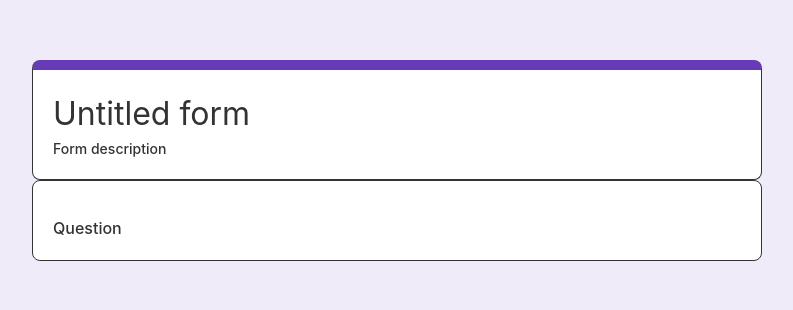
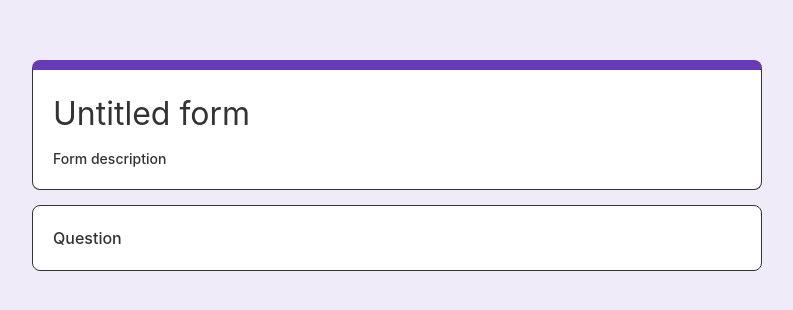
Before and after one commit to Deemou/google-form, a React (Vite) app: page / in a window 1280 px wide. Shown: the top 310 px of the page, without its empty margins (243-1036 px from the left). Built offline with nearby package versions, Linux system fonts and the light colour scheme.

Commit message:
refactor: rename slice and component with layout change

```diff
--- a/src/app/slices/titleSlice.ts
+++ b/src/app/slices/infoSlice.ts
@@ -1,19 +1,19 @@
 import { createSlice, PayloadAction } from '@reduxjs/toolkit';
 
-interface ItitleSlice {
+interface IinfoSlice {
   title: string;
   description: string;
   isFocused: boolean;
 }
 
-const initialState: ItitleSlice = {
+const initialState: IinfoSlice = {
   title: 'Untitled form',
   description: '',
   isFocused: false
 };
 
-const titleSlice = createSlice({
-  name: 'titleSlice',
+const infoSlice = createSlice({
+  name: 'infoSlice',
   initialState,
   reducers: {
     updateTitle: (state, action: PayloadAction<{ title: string }>) => {
@@ -35,6 +35,6 @@ const titleSlice = createSlice({
 });
 
 export const { updateTitle, updateDescription, setFocusedStatus } =
-  titleSlice.actions;
+  infoSlice.actions;
 
-export default titleSlice.reducer;
+export default infoSlice.reducer;
--- a/src/app/store.ts
+++ b/src/app/store.ts
@@ -1,9 +1,9 @@
 import { configureStore, ThunkAction, Action } from '@reduxjs/toolkit';
-import titleSlice from './slices/titleSlice';
+import infoSlice from './slices/infoSlice';
 import contentSlice from './slices/contentSlice';
 
 export const store = configureStore({
-  reducer: { titleSlice, contentSlice }
+  reducer: { infoSlice, contentSlice }
 });
 
 export type AppDispatch = typeof store.dispatch;
--- a/src/components/form-content-section.tsx
+++ b/src/components/form-content.tsx
@@ -1,10 +1,10 @@
 import { useAppDispatch, useAppSelector } from '@/app/hooks';
-import { setFocusedStatus } from '@app/slices/titleSlice';
+import { setFocusedStatus } from '@app/slices/infoSlice';
 import { setFocusedStatusAt } from '@app/slices/contentSlice';
 import { useCallback } from 'react';
 import Question from './question';
 
-export default function FormContentSection() {
+export default function FormContent() {
   const dispatch = useAppDispatch();
   const { questions } = useAppSelector((state) => state.contentSlice);
 
--- /dev/null
+++ b/src/components/form-info.tsx
@@ -0,0 +1,82 @@
+import { useAppDispatch, useAppSelector } from '@app/hooks';
+import {
+  updateTitle,
+  updateDescription,
+  setFocusedStatus
+} from '@app/slices/infoSlice';
+import { setFocusedStatusAt } from '@app/slices/contentSlice';
+import { useCallback } from 'react';
+
+export default function FormInfo() {
+  const dispatch = useAppDispatch();
+  const { title, description, isFocused } = useAppSelector(
+    (state) => state.infoSlice
+  );
+  const { questions } = useAppSelector((state) => state.contentSlice);
+
+  const unfocusAllQuestions = useCallback(() => {
+    if (questions.length === 0) return;
+    questions.forEach((_, index) => {
+      dispatch(setFocusedStatusAt({ index, status: false }));
+    });
+  }, []);
+
+  const onInfoClick = () => {
+    if (isFocused) return;
+    unfocusAllQuestions();
+    dispatch(setFocusedStatus({ status: true }));
+  };
+
+  const onTitleBlur = (e: React.FocusEvent<HTMLDivElement>) => {
+    if (title === e.target.innerText) return;
+    dispatch(updateTitle({ title: e.target.innerText }));
+  };
+
+  const onDescriptionBlur = (e: React.FocusEvent<HTMLDivElement>) => {
+    if (description === e.target.innerText) return;
+    dispatch(updateDescription({ description: e.target.innerText }));
+  };
+
+  return (
+    <>
+      <section
+        onMouseDown={onInfoClick}
+        className={` ${isFocused ? 'focus' : ''}`}
+      >
+        <div className="form-info">
+          {isFocused ? (
+            <>
+              <div
+                onBlur={onTitleBlur}
+                contentEditable
+                suppressContentEditableWarning={true}
+                role="textbox"
+                aria-label="Form title"
+                className="form-title textbox"
+              >
+                {title}
+              </div>
+              <div
+                onBlur={onDescriptionBlur}
+                contentEditable
+                suppressContentEditableWarning={true}
+                role="textbox"
+                aria-label="Form description"
+                className="form-description textbox"
+              >
+                {description}
+              </div>
+            </>
+          ) : (
+            <>
+              <span className="form-title">{title || 'Untitled form'}</span>
+              <span className="form-description">
+                {description || 'Form description'}
+              </span>
+            </>
+          )}
+        </div>
+      </section>
+    </>
+  );
+}
--- a/src/components/form-title-section.tsx
+++ /dev/null
@@ -1,80 +0,0 @@
-import { useAppDispatch, useAppSelector } from '@app/hooks';
-import {
-  updateTitle,
-  updateDescription,
-  setFocusedStatus
-} from '@app/slices/titleSlice';
-import { setFocusedStatusAt } from '@app/slices/contentSlice';
-import { useCallback } from 'react';
-
-export default function FormTitleSection() {
-  const dispatch = useAppDispatch();
-  const { title, description, isFocused } = useAppSelector(
-    (state) => state.titleSlice
-  );
-  const { questions } = useAppSelector((state) => state.contentSlice);
-
-  const unfocusAllQuestions = useCallback(() => {
-    if (questions.length === 0) return;
-    questions.forEach((_, index) => {
-      dispatch(setFocusedStatusAt({ index, status: false }));
-    });
-  }, []);
-
-  const onTitleSectionClick = () => {
-    if (isFocused) return;
-    unfocusAllQuestions();
-    dispatch(setFocusedStatus({ status: true }));
-  };
-
-  const onTitleBlur = (e: React.FocusEvent<HTMLDivElement>) => {
-    if (title === e.target.innerText) return;
-    dispatch(updateTitle({ title: e.target.innerText }));
-  };
-
-  const onDescriptionBlur = (e: React.FocusEvent<HTMLDivElement>) => {
-    if (description === e.target.innerText) return;
-    dispatch(updateDescription({ description: e.target.innerText }));
-  };
-
-  return (
-    <>
-      <section
-        onMouseDown={onTitleSectionClick}
-        className={`form-title-section ${isFocused ? 'focus' : ''}`}
-      >
-        {isFocused ? (
-          <>
-            <div
-              onBlur={onTitleBlur}
-              contentEditable
-              suppressContentEditableWarning={true}
-              role="textbox"
-              aria-label="Form title"
-              className="form-title textbox"
-            >
-              {title}
-            </div>
-            <div
-              onBlur={onDescriptionBlur}
-              contentEditable
-              suppressContentEditableWarning={true}
-              role="textbox"
-              aria-label="Form description"
-              className="form-description textbox"
-            >
-              {description}
-            </div>
-          </>
-        ) : (
-          <>
-            <span className="form-title">{title || 'Untitled form'}</span>
-            <span className="form-description">
-              {description || 'Form description'}
-            </span>
-          </>
-        )}
-      </section>
-    </>
-  );
-}
--- a/src/routes/home.tsx
+++ b/src/routes/home.tsx
@@ -1,12 +1,12 @@
-import FormTitleSection from '@/components/form-title-section';
-import FormContentSection from '@/components/form-content-section';
+import FormInfo from '@/components/form-info';
+import FormContent from '@/components/form-content';
 import '@styles/form.scss';
 
 export default function Home() {
   return (
     <div>
-      <FormTitleSection />
-      <FormContentSection />
+      <FormInfo />
+      <FormContent />
     </div>
   );
 }
--- a/src/styles/form.scss
+++ b/src/styles/form.scss
@@ -1,4 +1,14 @@
 @import 'vars';
+
+@mixin contentLayout {
+  display: flex;
+  flex-direction: column;
+  border: 1px solid;
+  border-radius: 8px;
+  background-color: $white;
+  padding: 20px;
+  gap: 10px;
+}
 
 .textbox {
   overflow-wrap: break-word;
@@ -11,7 +21,8 @@
     0 1px 1px 0 rgba(0, 0, 0, 0.141), 0 1px 3px 0 rgba(0, 0, 0, 0.122);
 }
 
-.form-title-section {
+.form-info {
+  @include contentLayout;
   border-top: 10px solid $purple-heart;
 }
 
@@ -25,6 +36,7 @@
 }
 
 .question {
+  @include contentLayout;
   margin-top: 15px;
 }
 
--- a/src/styles/style.scss
+++ b/src/styles/style.scss
@@ -10,12 +10,3 @@ button {
   border: none;
   cursor: pointer;
 }
-
-section {
-  display: flex;
-  flex-direction: column;
-  border: 1px solid;
-  border-radius: 8px;
-  background-color: $white;
-  padding: 20px;
-}
```
